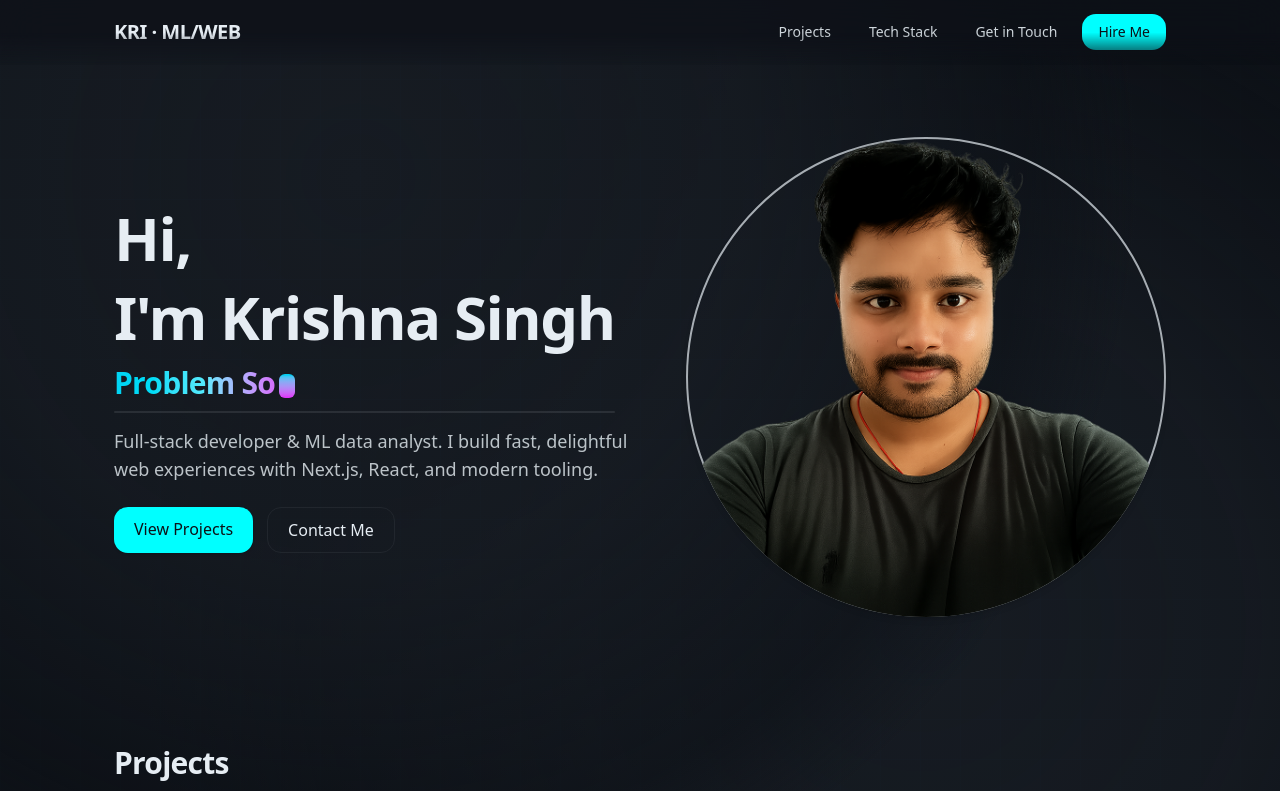
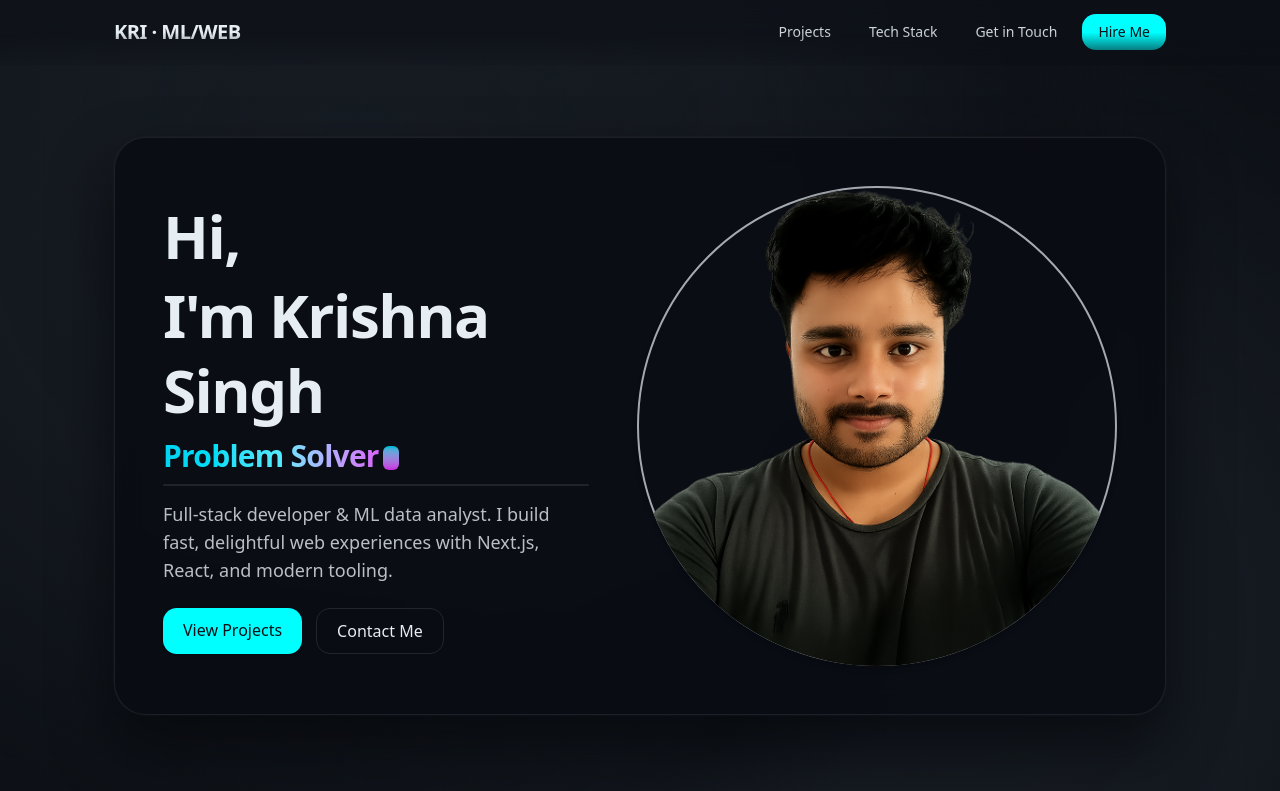
Before and after one commit to Kri01ceram/my-portfolio, a Next.js app: page / in a window 1280 px wide. Shown: the top 791 px of the page. Built offline with nearby package versions, Linux system fonts and the light colour scheme.

Commit message:
refactor: enhance Section and Hero components with unified section surface and pointer tracking

```diff
--- a/app/globals.css
+++ b/app/globals.css
@@ -178,6 +178,54 @@
   z-index: 1;
 }
 
+/* Unified section surface */
+.section-shell {
+  position: relative;
+  border-radius: 32px;
+  border: 1px solid rgba(255, 255, 255, 0.08);
+  background: rgba(10, 13, 19, 0.92);
+  box-shadow:
+    0 0 0 1px rgba(255, 255, 255, 0.02),
+    0 30px 60px rgba(3, 4, 7, 0.65);
+  padding: clamp(1.5rem, 4vw, 3rem);
+  overflow: hidden;
+  backdrop-filter: blur(14px);
+  --section-mx: 50%;
+  --section-my: 50%;
+}
+
+.section-shell::before,
+.section-shell::after {
+  content: "";
+  position: absolute;
+  inset: 0;
+  pointer-events: none;
+  opacity: 0;
+  transition: opacity 0.3s ease;
+  z-index: 0;
+}
+
+.section-shell::before {
+  background:
+    radial-gradient(circle at var(--section-mx, 50%) var(--section-my, 50%), rgba(0, 255, 255, 0.28), transparent 55%),
+    radial-gradient(circle at var(--section-mx, 50%) calc(var(--section-my, 50%) + 10%), rgba(255, 0, 255, 0.22), transparent 60%);
+  mix-blend-mode: screen;
+}
+
+.section-shell::after {
+  background: radial-gradient(circle at var(--section-mx, 50%) var(--section-my, 50%), rgba(255, 255, 255, 0.06), transparent 65%);
+}
+
+.section-shell:hover::before,
+.section-shell:hover::after {
+  opacity: 1;
+}
+
+.section-shell > * {
+  position: relative;
+  z-index: 1;
+}
+
 /* JS-less pointer position tracking placeholder removed */
 
 
--- a/components/hero.tsx
+++ b/components/hero.tsx
@@ -1,7 +1,7 @@
 "use client";
 
 import { motion } from "framer-motion";
-import { useEffect, useState, useRef } from "react";
+import { useEffect, useState, useRef, useCallback } from "react";
 import Image from "next/image";
 
 const ROLES = ["Developer", "Freelancer", "Engineer", "Problem Solver", "Creator"];
@@ -50,9 +50,29 @@ export default function Hero() {
 
   // Initialize pause phase after mount
   useEffect(() => { setPhase("erase"); }, []);
+
+  const handlePointerMove = useCallback((event: React.MouseEvent<HTMLDivElement>) => {
+    const target = event.currentTarget;
+    const rect = target.getBoundingClientRect();
+    const x = ((event.clientX - rect.left) / rect.width) * 100;
+    const y = ((event.clientY - rect.top) / rect.height) * 100;
+    target.style.setProperty("--section-mx", `${x}%`);
+    target.style.setProperty("--section-my", `${y}%`);
+  }, []);
+
+  const handlePointerLeave = useCallback((event: React.MouseEvent<HTMLDivElement>) => {
+    const target = event.currentTarget;
+    target.style.setProperty("--section-mx", "50%");
+    target.style.setProperty("--section-my", "50%");
+  }, []);
   return (
   <section className="mx-auto max-w-[1100px] px-3 sm:px-5 lg:px-6 py-14 sm:py-16 lg:py-18">
-      <motion.div
+      <div
+        className="section-shell"
+        onMouseMove={handlePointerMove}
+        onMouseLeave={handlePointerLeave}
+      >
+        <motion.div
         initial={{ opacity: 0, y: 16 }}
         animate={{ opacity: 1, y: 0 }}
         transition={{ duration: 0.6 }}
@@ -110,6 +130,7 @@ export default function Hero() {
           </motion.div>
         </div>
       </motion.div>
+      </div>
     </section>
   );
 }
--- a/components/section.tsx
+++ b/components/section.tsx
@@ -1,15 +1,36 @@
-import { ReactNode } from "react";
+import { ReactNode, useCallback } from "react";
 
 export default function Section({
   id, title, subtitle, children,
 }: { id?: string; title: string; subtitle?: ReactNode; children: ReactNode }) {
+  const handlePointerMove = useCallback((event: React.MouseEvent<HTMLDivElement>) => {
+    const target = event.currentTarget;
+    const rect = target.getBoundingClientRect();
+    const x = ((event.clientX - rect.left) / rect.width) * 100;
+    const y = ((event.clientY - rect.top) / rect.height) * 100;
+    target.style.setProperty("--section-mx", `${x}%`);
+    target.style.setProperty("--section-my", `${y}%`);
+  }, []);
+
+  const handlePointerLeave = useCallback((event: React.MouseEvent<HTMLDivElement>) => {
+    const target = event.currentTarget;
+    target.style.setProperty("--section-mx", "50%");
+    target.style.setProperty("--section-my", "50%");
+  }, []);
+
   return (
   <section id={id} className="mx-auto max-w-[1100px] px-3 sm:px-5 lg:px-6 py-10 sm:py-12 md:py-14">
-      <div className="mb-6 sm:mb-7">
-        <h2 className="text-2xl sm:text-3xl font-bold tracking-tight text-foreground">{title}</h2>
-        {subtitle && <p className="mt-1.5 text-foreground/70">{subtitle}</p>}
+      <div
+        className="section-shell"
+        onMouseMove={handlePointerMove}
+        onMouseLeave={handlePointerLeave}
+      >
+        <div className="mb-6 sm:mb-7">
+          <h2 className="text-2xl sm:text-3xl font-bold tracking-tight text-foreground">{title}</h2>
+          {subtitle && <p className="mt-1.5 text-foreground/70">{subtitle}</p>}
+        </div>
+        {children}
       </div>
-      {children}
     </section>
   );
 }
```
